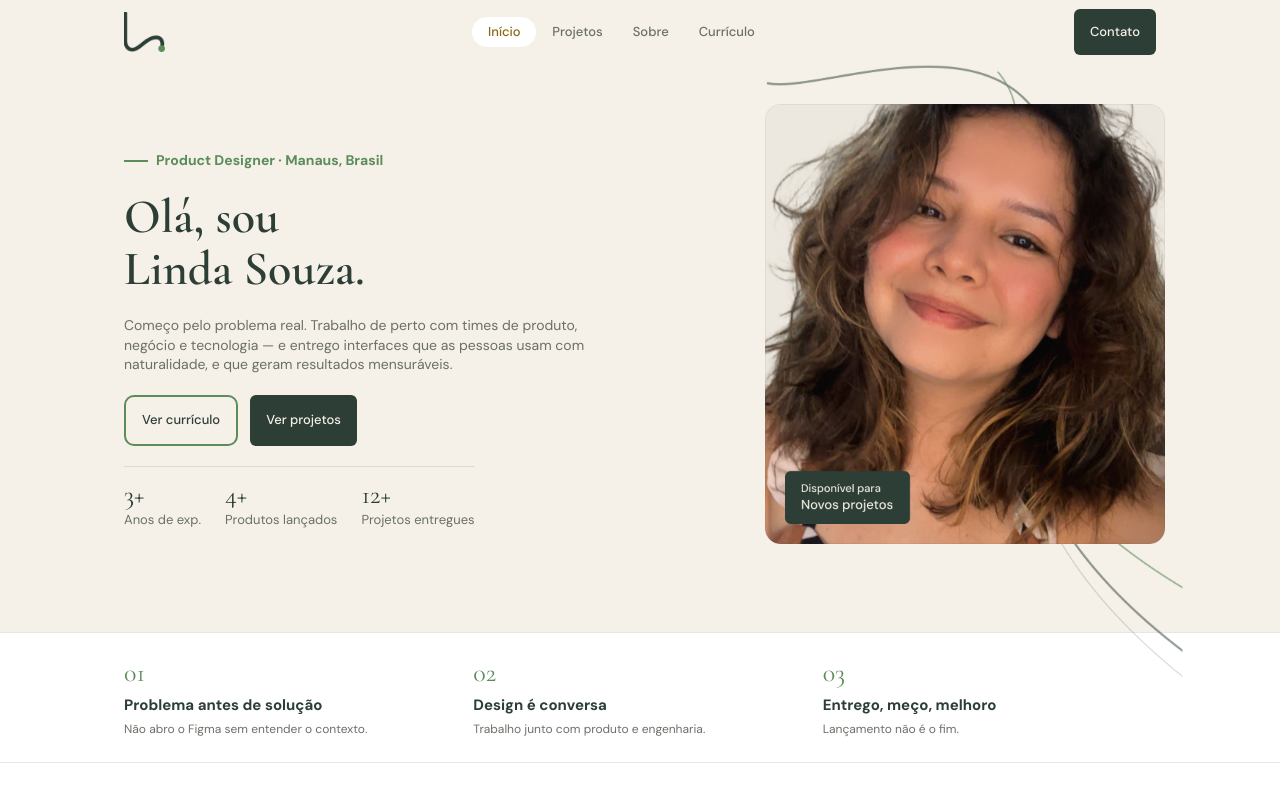
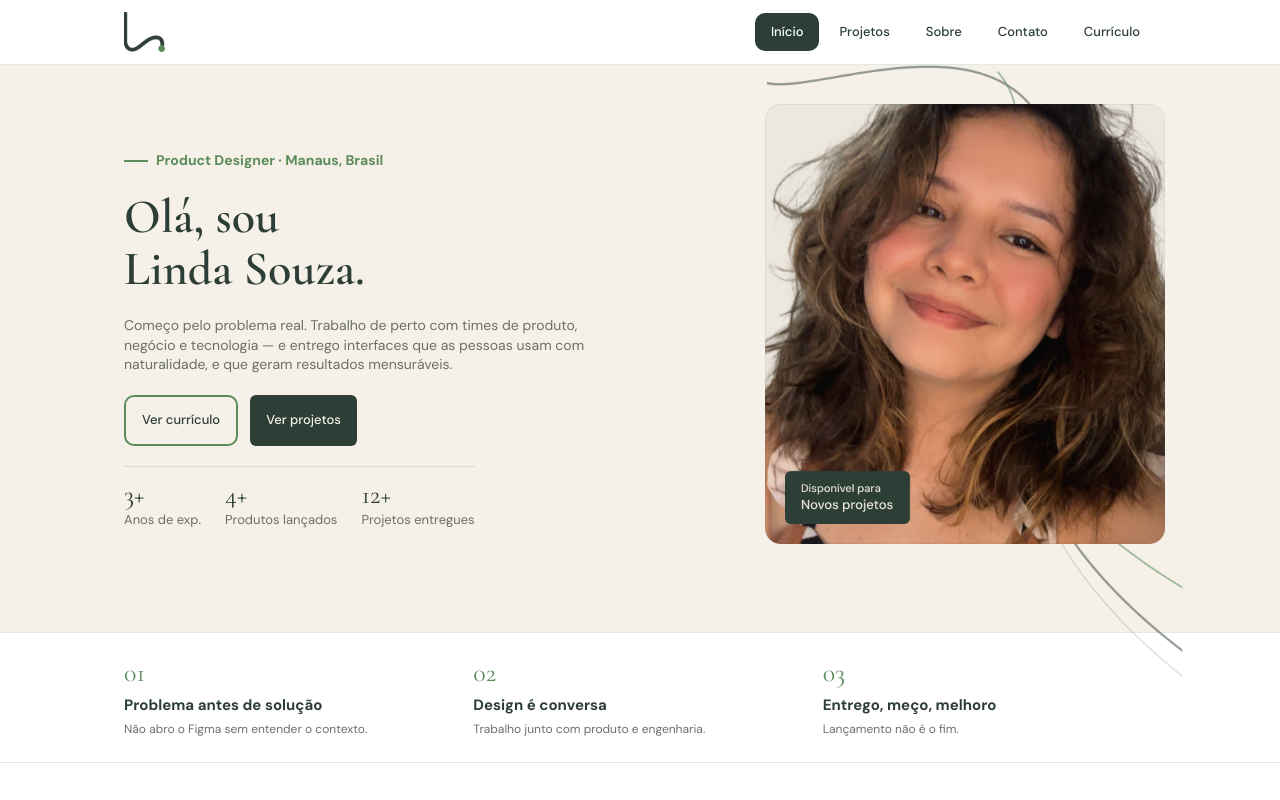
Before and after one commit to Agencia-Lumina-Digital/linda-hillary-port, a React (Vite) app: page / in a window 1280 px wide. Shown: the top 800 px of the page. Built offline with nearby package versions, Linux system fonts and the light colour scheme.

Commit message:
ref: first redesign in navbar

```diff
--- a/src/components/organisms/Navbar/Navbar.tsx
+++ b/src/components/organisms/Navbar/Navbar.tsx
@@ -10,6 +10,7 @@ const navItems = [
   { label: 'Início', id: 'hero' },
   { label: 'Projetos', id: 'projects' },
   { label: 'Sobre', id: 'about' },
+  { label: 'Contato', id: 'contact' },
   { label: 'Currículo', id: 'resume' },
 ];
 
@@ -88,7 +89,8 @@ export const Navbar = () => {
       color="transparent"
       elevation={0}
       sx={{
-        backgroundColor: tokens.colors.background.canvas,
+        backgroundColor: tokens.colors.background.elevated,
+        borderBottom: `1px solid ${tokens.colors.border.default}`,
         zIndex: 10
       }}
     >
@@ -109,8 +111,8 @@ export const Navbar = () => {
             />
           </Box>
 
-          {/* Centro: Nav Items (Desktop) */}
-          <Box sx={{ display: { xs: 'none', md: 'flex' }, gap: 1 }}>
+          {/* Lado Direito: Nav Items (Desktop) */}
+          <Box sx={{ display: { xs: 'none', md: 'flex' }, gap: 1, alignItems: 'center' }}>
             {navItems.map((item) => {
               const isActive = activeItem === item.id;
 
@@ -120,12 +122,17 @@ export const Navbar = () => {
                   variant="ghost"
                   onClick={() => handleScroll(item.id)}
                   sx={{
-                    color: isActive ? tokens.colors.text.amber : tokens.colors.text.secondary,
-                    backgroundColor: isActive ? tokens.colors.background.elevated : 'transparent',
+                    color: isActive ? tokens.colors.text.onBrand : tokens.colors.text.brand,
+                    backgroundColor: isActive ? tokens.colors.background.inverse : 'transparent',
+                    borderRadius: `${tokens.borderRadius.lg}px`,
+                    px: '16px',
+                    py: '8px',
+                    fontWeight: tokens.typography.fontWeight.medium,
                     '&:hover': {
                       backgroundColor: isActive
-                        ? tokens.colors.background.elevated
+                        ? tokens.colors.background.inverse
                         : 'rgba(0,0,0,0.04)',
+                      color: isActive ? tokens.colors.text.onBrand : tokens.colors.text.brand,
                     }
                   }}
                 >
@@ -133,16 +140,6 @@ export const Navbar = () => {
                 </Button>
               );
             })}
-          </Box>
-
-          {/* Lado Direito: Botão Default (Desktop) */}
-          <Box sx={{ flexShrink: 0, display: { xs: 'none', md: 'block' } }}>
-            <Button
-              variant="primary"
-              onClick={() => handleScroll('contact')}
-            >
-              Contato
-            </Button>
           </Box>
 
           {/* Menu Mobile (Hamburger) */}
@@ -171,7 +168,7 @@ export const Navbar = () => {
           '& .MuiDrawer-paper': {
             boxSizing: 'border-box',
             width: '100%', // Tela cheia para um visual moderno e premium
-            backgroundColor: tokens.colors.background.canvas,
+            backgroundColor: tokens.colors.background.elevated,
             px: 4,
             py: 4
           },
@@ -192,7 +189,7 @@ export const Navbar = () => {
                 variant="ghost"
                 onClick={() => handleScroll(item.id)}
                 sx={{
-                  color: isActive ? tokens.colors.text.amber : tokens.colors.text.primary,
+                  color: isActive ? tokens.colors.text.brand : tokens.colors.text.primary,
                   fontSize: tokens.typography.fontSize[26], // Fonte grande para impacto
                   fontFamily: tokens.typography.fontFamily.display,
                 }}
@@ -201,18 +198,6 @@ export const Navbar = () => {
               </Button>
             );
           })}
-
-          <Button
-            variant="ghost"
-            onClick={() => handleScroll('contact')}
-            sx={{
-              color: activeItem === 'contact' ? tokens.colors.text.amber : tokens.colors.text.primary,
-              fontSize: tokens.typography.fontSize[26],
-              fontFamily: tokens.typography.fontFamily.display,
-            }}
-          >
-            Contato
-          </Button>
         </Stack>
       </Drawer>
     </AppBar>
```
